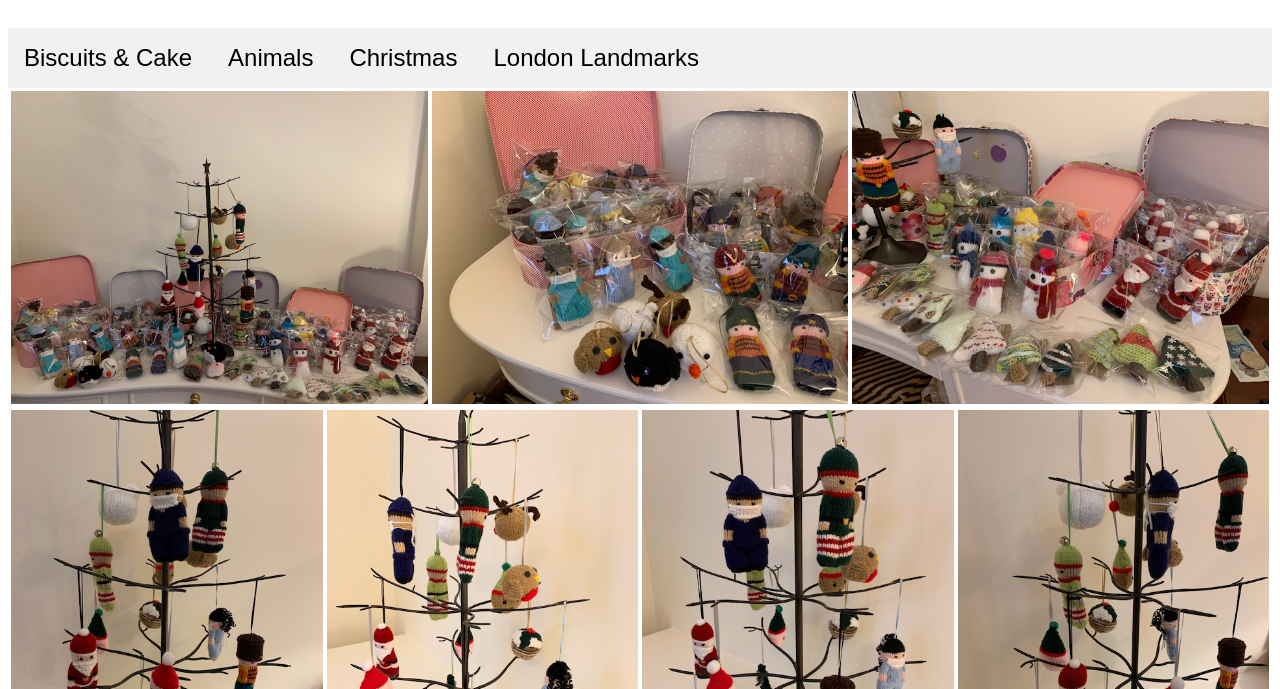
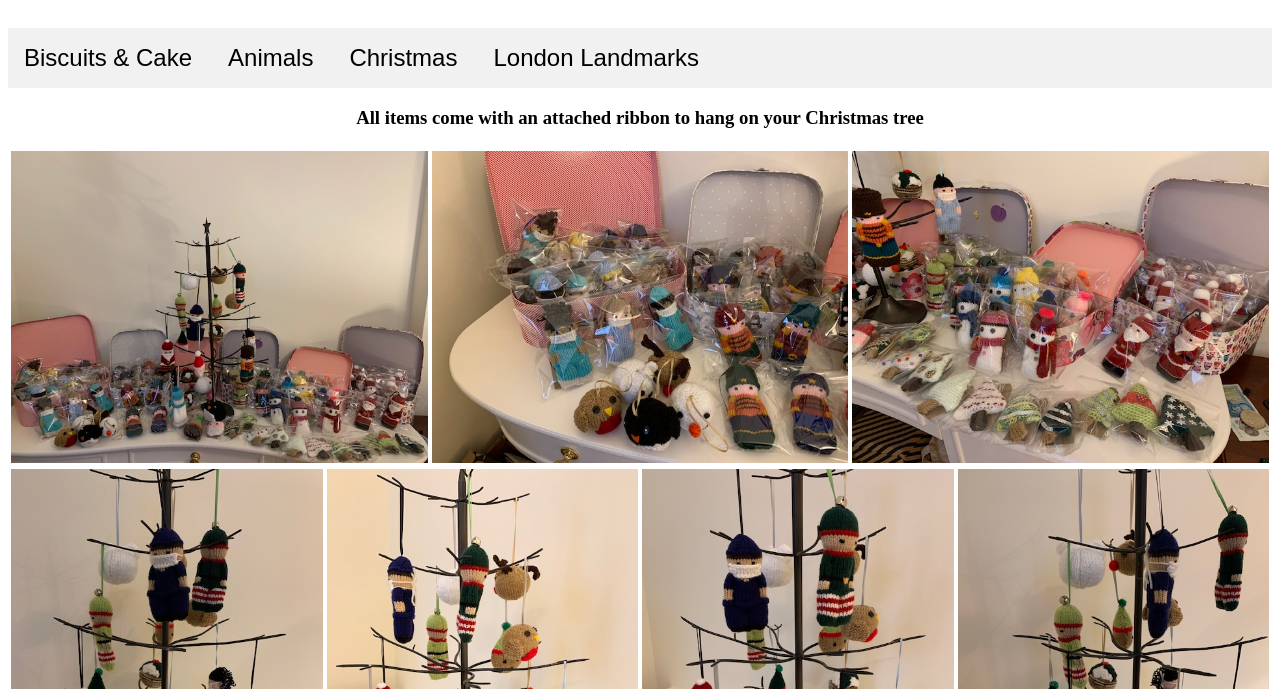
Before and after one commit to moss-stitch/moss-stitch.github.io, a plain HTML site: page christmas.html in a window 1280 px wide. Shown: the part 111-800 px from the top of the page. Drawn offline with Linux system fonts and the light colour scheme.

Commit message:
Update christmas.html

```diff
--- a/christmas.html
+++ b/christmas.html
@@ -1,6 +1,6 @@
 <html>
 	<head>
-		<title>Christmas-5</title>
+		<title>Christmas</title>
 		<style>
 			p {
 				text-align:center;
@@ -18,6 +18,7 @@
   			<button class = 'tab' onclick="document.location='christmas.html'">Christmas</button>
 			<button class = 'tab' onclick="document.location='london.html'">London Landmarks</button>
 		</div>
+		<h3 style = 'text-align:center'>All items come with an attached ribbon to hang on your Christmas tree</h3>
 		<table style = 'width:100%'>
 			<tr>
 				<td><img src = 'christmas1.jpg' style = 'width:100%'></td>
```
